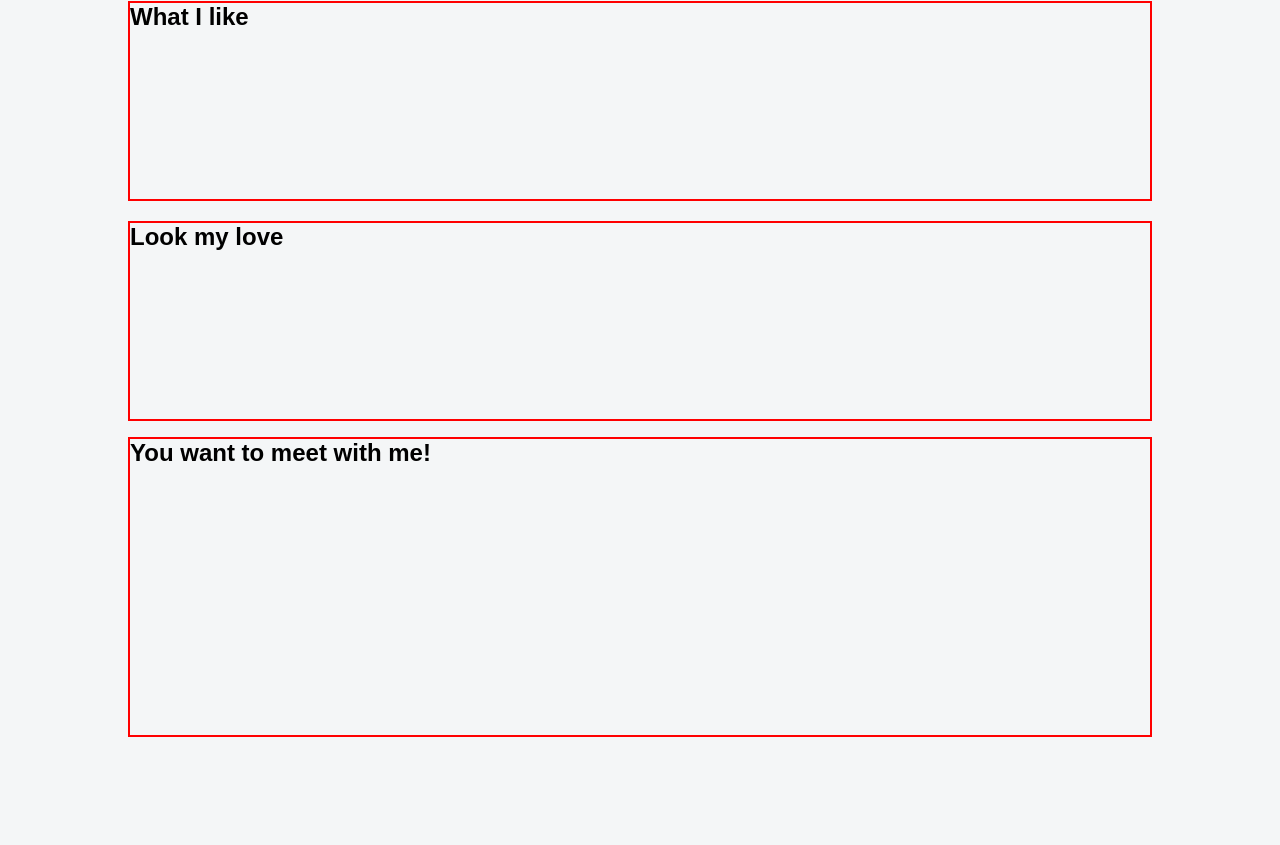
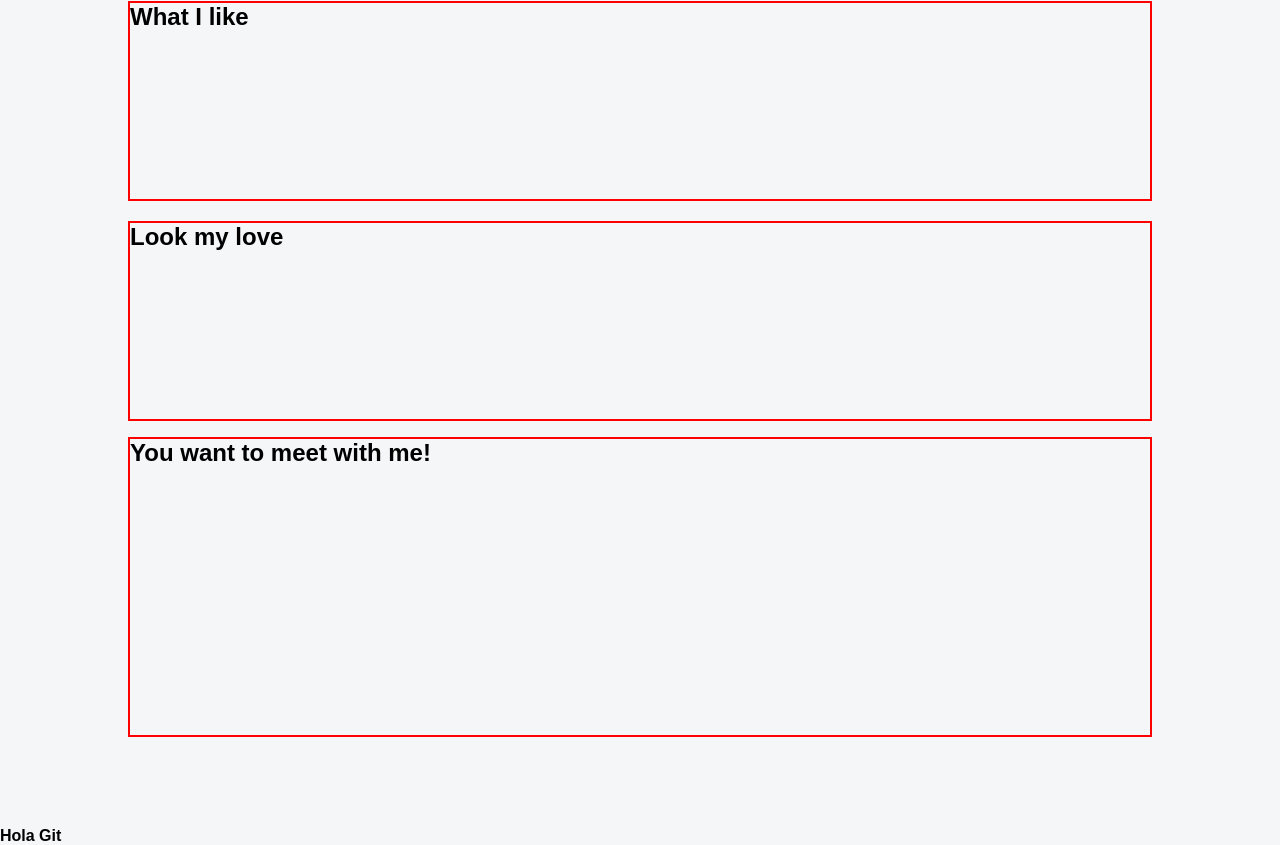
Before and after one commit to Cj7Valle/Argos-page, a plain HTML site: page index.html in a window 1280 px wide. Shown: the part 1426-2271 px from the top of the page. Drawn offline with Linux system fonts and the light colour scheme; a web font is replaced by a local one.

Commit message:
Agregando h4

```diff
--- a/index.html
+++ b/index.html
@@ -61,6 +61,7 @@
                 <h2>You want to meet with me! </h2>
             </div>
         </div>
+        <h4>Hola Git</h4>
 
     <footer></footer>
 </body>
```
